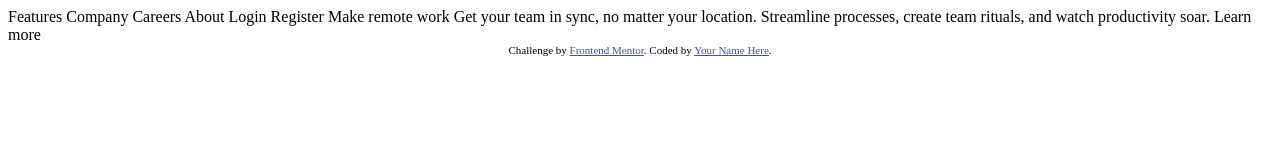
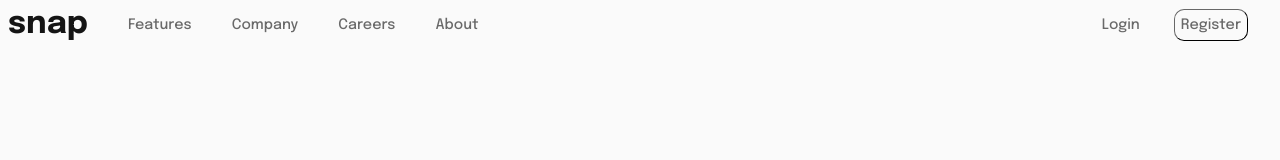
Before and after one commit to nikitap1298/Intro_Section, a plain HTML site: page index.html in a window 1280 px wide. Drawn offline with Linux system fonts and the light colour scheme.

Commit message:
create nav bar

```diff
--- /dev/null
+++ b/css/styles.css
@@ -0,0 +1,52 @@
+/* Tag Selectors */
+body {
+  background-color: #fafafa;
+}
+
+/* Class Selectors */
+.topnav {
+  background-color: #fafafa;
+  display: flex;
+  justify-content: space-between;
+  align-items: center;
+}
+
+.topnav-items-container {
+  display: flex;
+  justify-content: flex-start;
+  align-items: center;
+}
+
+.nav-bar-title {
+  color: hsl(0, 0%, 8%);
+  text-decoration: none;
+  font-family: "Epilogue";
+  font-weight: 700;
+  font-size: 2rem;
+}
+
+.nav-bar-buttons {
+  margin-left: 2.5rem;
+  color: hsl(0, 0%, 41%);
+  text-decoration: none;
+  font-family: "Epilogue";
+  font-weight: 500;
+  font-size: 0.9rem;
+}
+
+.nav-bar-buttons:hover {
+  /* background-color: #ddd; */
+  color: black;
+}
+
+.login-register-buttons {
+  margin-right: 1.5rem;
+  color: hsl(0, 0%, 41%);
+  font-family: "Epilogue";
+  font-weight: 500;
+  font-size: 0.9rem;
+  background: none;
+  border-width: 1.8px;
+  border-radius: 10px;
+  border-color: hsl(0, 0%, 8%);
+}
--- a/index.html
+++ b/index.html
@@ -1,39 +1,42 @@
 <!DOCTYPE html>
 <html lang="en">
   <head>
-  <meta charset="UTF-8">
-  <meta name="viewport" content="width=device-width, initial-scale=1.0"> <!-- displays site properly based on user's device -->
-
-  <link rel="icon" type="image/png" sizes="32x32" href="./images/favicon-32x32.png">
-
+    <meta charset="UTF-8" />
+    <meta name="viewport" content="width=device-width, initial-scale=1.0" />
     <title>Frontend Mentor | Intro section with dropdown navigation</title>
 
-  <!-- Feel free to remove these styles or customise in your own stylesheet 👍 -->
-  <style>
-    .attribution { font-size: 11px; text-align: center; }
-    .attribution a { color: hsl(228, 45%, 44%); }
-  </style>
+    <link
+      rel="icon"
+      type="image/png"
+      sizes="32x32"
+      href="./images/favicon-32x32.png"
+    />
+
+    <!-- Google Fonts -->
+    <link rel="preconnect" href="https://fonts.googleapis.com" />
+    <link rel="preconnect" href="https://fonts.gstatic.com" crossorigin />
+    <link
+      href="https://fonts.googleapis.com/css2?family=Epilogue:wght@500;700&display=swap"
+      rel="stylesheet"
+    />
+    <link rel="stylesheet" href="css/styles.css" />
   </head>
   <body>
-
-  Features
-  Company
-  Careers
-  About
-
-  Login
+    <!-- Navigation Bar -->
+    <div class="topnav">
+      <div class="topnav-items-container">
+        <a class="nav-bar-title" href="#home">snap</a>
+        <a class="nav-bar-buttons" href="#news">Features</a>
+        <a class="nav-bar-buttons" href="#contact">Company</a>
+        <a class="nav-bar-buttons" href="#careers">Careers</a>
+        <a class="nav-bar-buttons" href="#about">About</a>
+      </div>
+      <div>
+        <button class="login-register-buttons" style="border: 0">Login</button>
+        <button class="login-register-buttons" style="height: 2rem">
           Register
-
-  Make remote work
-
-  Get your team in sync, no matter your location. Streamline processes,
-  create team rituals, and watch productivity soar.
-
-  Learn more
-
-  <div class="attribution">
-    Challenge by <a href="https://www.frontendmentor.io?ref=challenge" target="_blank">Frontend Mentor</a>.
-    Coded by <a href="#">Your Name Here</a>.
+        </button>
+      </div>
     </div>
   </body>
 </html>
```
Lines whose indentation alone changed are shown as unchanged.
